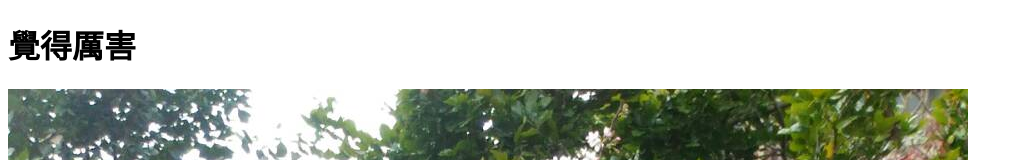
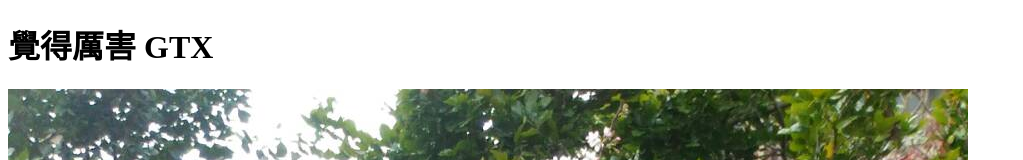
Before and after one commit to AdamChangPlus/AdamChangPlus.github.io, a plain HTML site: page index.html in a window 1280 px wide. Shown: the top 160 px of the page, without its empty margins (0-1023 px from the left). Drawn offline with Linux system fonts and the light colour scheme.

Commit message:
Update index.html

```diff
--- a/index.html
+++ b/index.html
@@ -5,7 +5,7 @@
     <title>你好，GitHub</title>
   </head>
   <body>
-    <h1>覺得厲害</h1>
+    <h1>覺得厲害 GTX</h1>
 	<img src="我的生活照.jpg">
   </body>
 </html>
```
